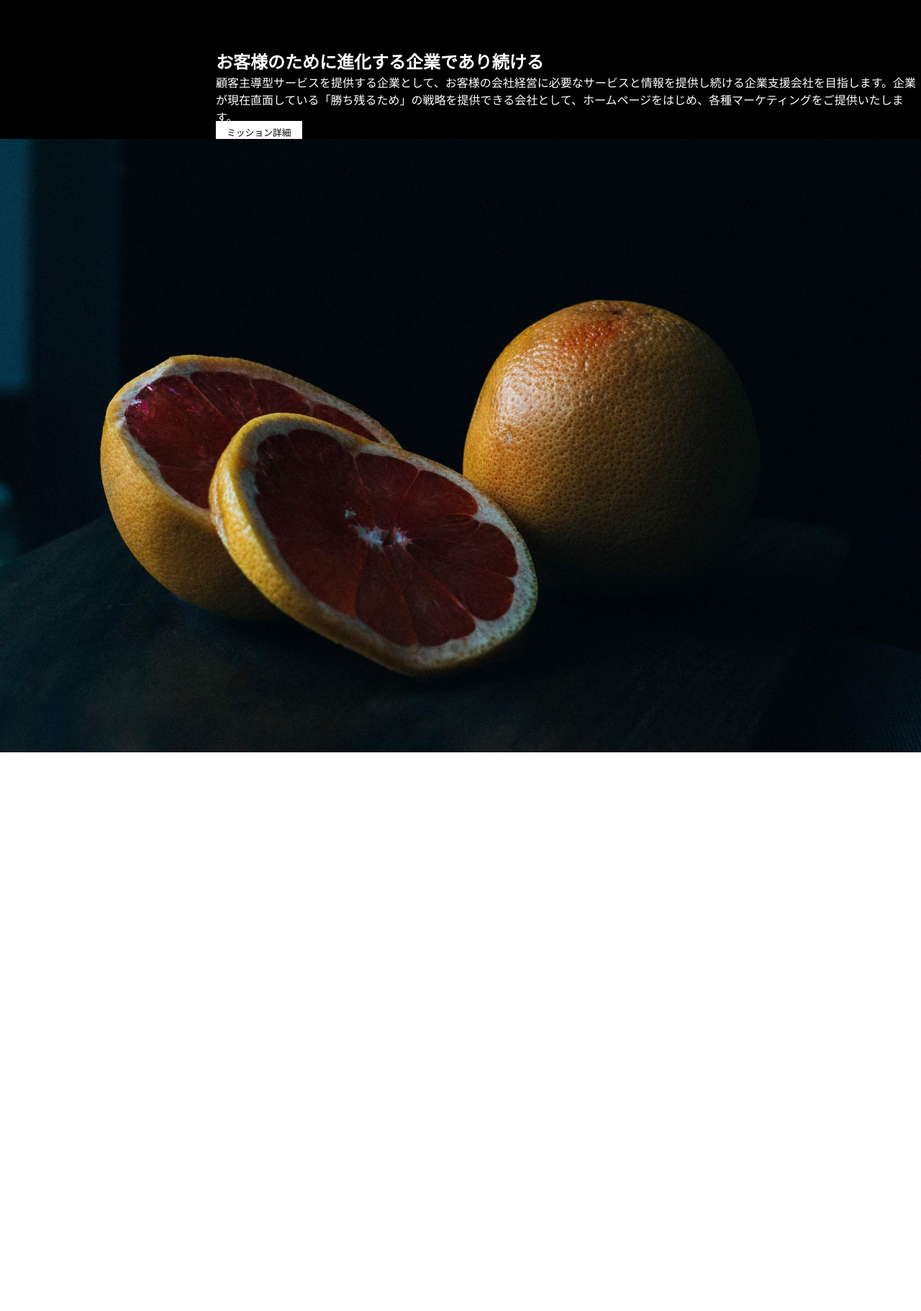
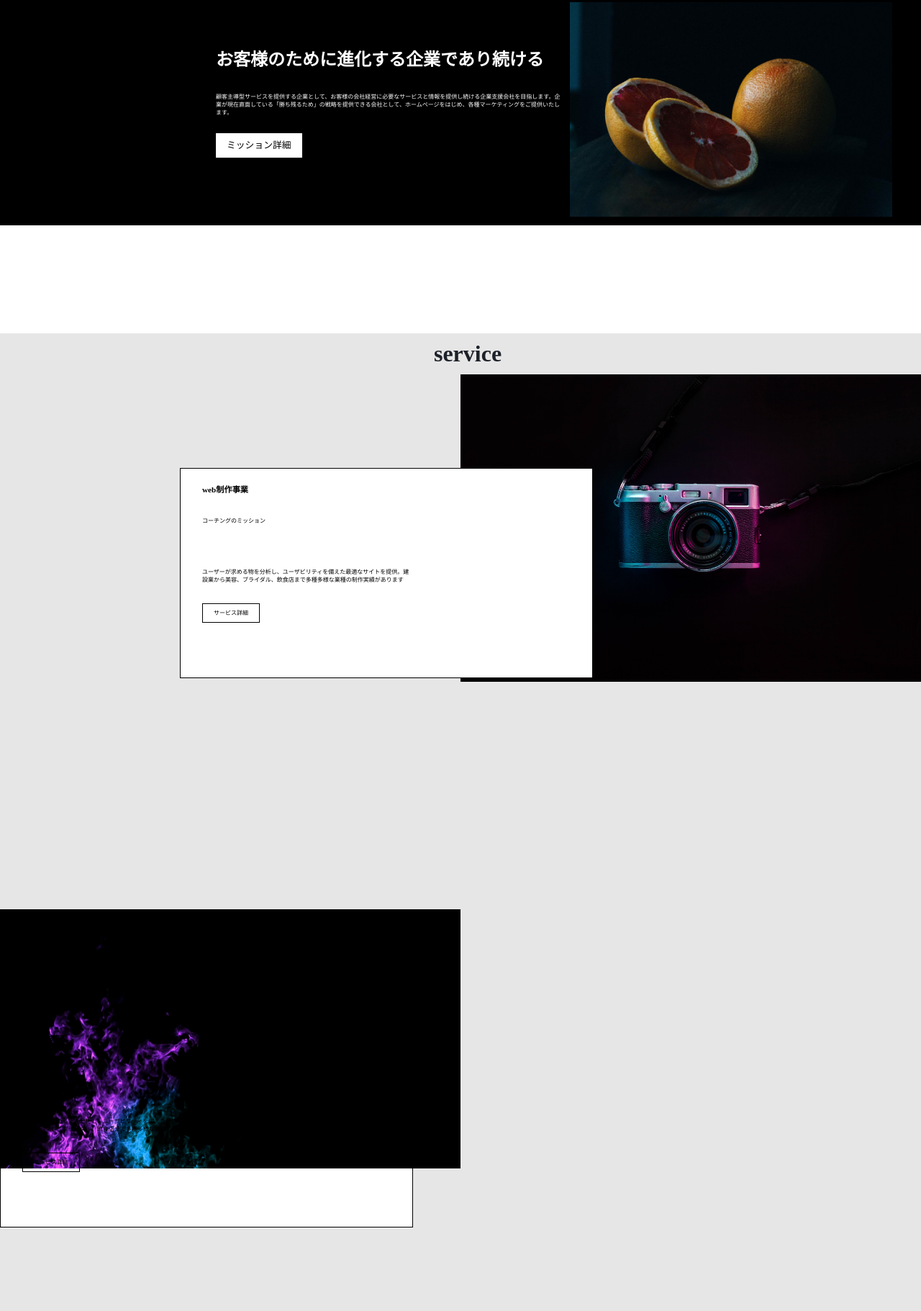
Before and after one commit to NakamuraNaho/2-COACHTECH, a plain HTML site: page index.html in a window 1280 px wide. Shown: the part 979-2800 px from the top of the page at 72% size. Before the commit the page ends 2028 px from the top, so only its background shows below. Drawn offline with Linux system fonts and the light colour scheme.

Commit message:
7 commit

```diff
--- a/css/style.css
+++ b/css/style.css
@@ -75,6 +75,10 @@ img{
    font-weight: bold;
 }
 
+img{
+  vertical-align: bottom;
+}
+
 .section-title,.table{
    position: absolute;
 }
@@ -86,6 +90,7 @@ table,tr,td{
   width: 50%;
   right: 0px;
   bottom: 0px;
+  font-size: 0.7em;
 }
 
 .td1{
@@ -101,6 +106,11 @@ table,tr,td{
 }
 
 /* お客さまのために進化するー*/
+
+#main2{
+  position: relative;
+}
+
 .section-wrap{
   background-color: black;
   color: white;
@@ -111,23 +121,171 @@ table,tr,td{
 h{
   font-weight: bold;
   font-size: 1.5em;
-
-}
-
-.left{
-   padding-top: 150px;
-   padding-left: 300px;
+  padding: 50px 0px;
 
 }
 
 p{
+  padding: 30px 0px;
+  font-size: 0.8em;
+}
+
+.left{
+   position: absolute;
+   padding-top: 150px;
+   padding-left: 300px;
+   z-index: 2;
 
 }
 
-a{
+.right{
+  position: absolute;
+  width: 35%;
+  top: 90px;
+  right: 40px;
+  z-index: 1;
+
+}
+
+
+.mission {
   background-color: white;
   color: black;
   padding: 10px 15px;
   text-decoration: none;
   font-size: 0.8em;
 }
+
+.bottom{
+  background-color:white;
+  height: 150px;
+}
+
+/* service */
+
+#main3{
+  background-color :#E6E6E6;
+  height: 800px;
+}
+
+.section-title3{
+  text-align: center;
+  font-weight: bold;
+  font-size: 2em;
+  color: #1D2129;
+}
+
+.section-wrap3{
+  position: relative;
+}
+
+.right2{
+  width: 50%;
+  position: absolute;
+  right: 0;
+  top: 0;
+  z-index: 1;
+}
+
+.left2{
+  width: 40%;
+  height: 250px;
+  background-color: white;
+  position: absolute;
+  top: 130px;
+  left: 250px;
+  border: 1px solid black;
+  z-index: 2;
+  padding: 20px 30px;
+
+}
+
+h2{
+  font-size: 0.7em;
+}
+
+p{
+  font-size: 0.5em;
+}
+
+
+.click{
+  text-decoration: none;
+  border: 1px solid black;
+  color: black;
+  font-size: 0.5em;
+  padding: 8px 15px;
+  margin-right: 20px;
+
+}
+/* main4*/
+
+#main4{
+  background-color: #e6e6e6;
+  height: 600px;
+
+}
+.bottom{
+  width: 50%;
+
+}
+
+.left3{
+  width: 40%;
+  height: 250px;
+  background-color: white;
+  border: 1px solid black;
+  padding: 20px 30px;
+
+}
+
+h3{
+  font-size: 0.7em;
+}
+
+p{
+  font-size: 0.5em;
+}
+
+.click{
+  text-decoration: none;
+  border: 1px solid black;
+  color: black;
+  font-size: 0.5em;
+  padding: 8px 15px;
+  margin-right: 20px;
+
+}
+
+/* main5 */
+
+#main5{
+  height: 600px;
+  position: relative;
+}
+.flex-item1{
+  background-image: url(../img/company.jpeg);
+  width: 48%;
+  color: white;
+  font-weight: bold;
+  text-align: center;
+  font-size: 2em;
+  height: 180px;
+}
+
+.flex-item2{
+  background-image: url(../img/recruit.jpg);
+  width: 48%;
+  color: white;
+  font-weight: bold;
+  text-align: center;
+  font-size: 2em;
+  height: 180px;
+}
+
+.flex-container{
+  display: flex;
+  justify-content: space-between;
+  position: absolute;
+  top: 150px;
+}
--- a/index.html
+++ b/index.html
@@ -38,8 +38,6 @@
         </tr>
      </table>
    </div>
-
-
    </div>
 
    <div id="main2">
@@ -48,18 +46,75 @@
 
      <div class="left">
       <h>お客様のために進化する企業であり続ける</h>
-      <p>顧客主導型サービスを提供する企業として、お客様の会社経営に必要なサービスと情報を提供し続ける企業支援会社を目指します。企業が現在直面している「勝ち残るため」の戦略を提供できる会社として、ホームページをはじめ、各種マーケティングをご提供いたします。</p>
-      <a href="#">ミッション詳細</a>
+      <p>顧客主導型サービスを提供する企業として、お客様の会社経営に必要なサービスと情報を提供し続ける企業支援会社を目指します。企<br>業が現在直面している「勝ち残るため」の戦略を提供できる会社として、ホームページをはじめ、各種マーケティングをご提供いたし<br>ます。</p>
+      <a class="mission" href="#">ミッション詳細</a>
+     </div>
+
+     <div class="right">
+      <img class="img2" src="./img/mission-img.jpg">
+     </div>
     </div>
 
-    <div class="right">
-      <img class="img2" src="./img/mission-img.jpg">
-    </div>
-    </div>
+    <div class="bottom"></div>
 
+   </div>
+ </div>
+
+ <div id="main3">
+   <h1 class="section-title3">service</h1>
+
+  <div class="section-wrap3">
+
+   <div class="left2">
+     <h2>web制作事業</h2>
+     <p class="leftpart1">コーチングのミッション<br></p>
+     <p class="leftpart2">ユーザーが求める物を分析し、ユーザビリティを備えた最適なサイトを提供。建<br>設業から美容、ブライダル、飲食店まで多種多様な業種の制作実績があります<br></p>
+     <a class="click" href="#">サービス詳細</a>
 
    </div>
 
+   <div class="right2">
+     <img src="./img/service2.jpg">
+   </div>
+  </div>
+
  </div>
 
+  <div id="main4">
+   <div class="bottom">
+     <img src="./img/service1.jpg">
+   </div>
+
+   <div class="left3">
+     <h3>web制作事業</h3>
+     <p class="leftpart3">コーチングのミッション<br></p>
+     <p class="leftpart4">ユーザーが求める物を分析し、ユーザビリティを備えた最適なサイトを提供。建<br>設業から美容、ブライダル、飲食店まで多種多様な業種の制作実績があります<br></p>
+     <a class="click" href="#">サービス詳細</a>
+   </div>
+
+  </div>
+
+<div id="main5">
+  <div class="flex-container">
+    <div class="flex-item1">
+      <h4>company</h4>
+      <p>会社概要</p>
+    </div>
+
+    <div class="flex-item2">
+      <h5>recruit</h5>
+      <p>採用情報</p>
+    </div>
+  </div>
+
+  <div>
+    <h6>FAQ</h6>
+    <p>良くある質問</p>
+  </div>
+
+</div>
+
+
+
+
 </body>
```
Also changed, not shown: img/service1.jpg (added), img/service2.jpg (added).
